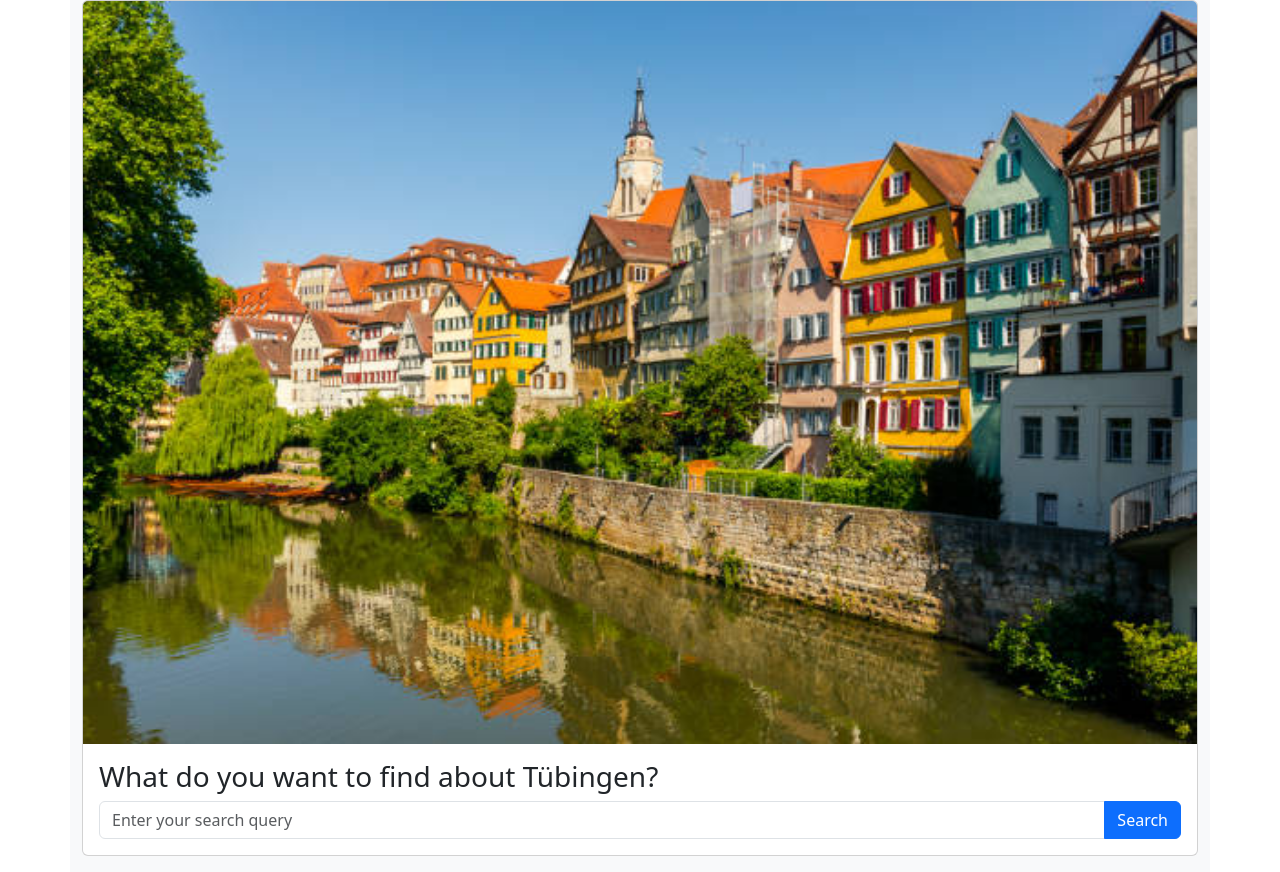
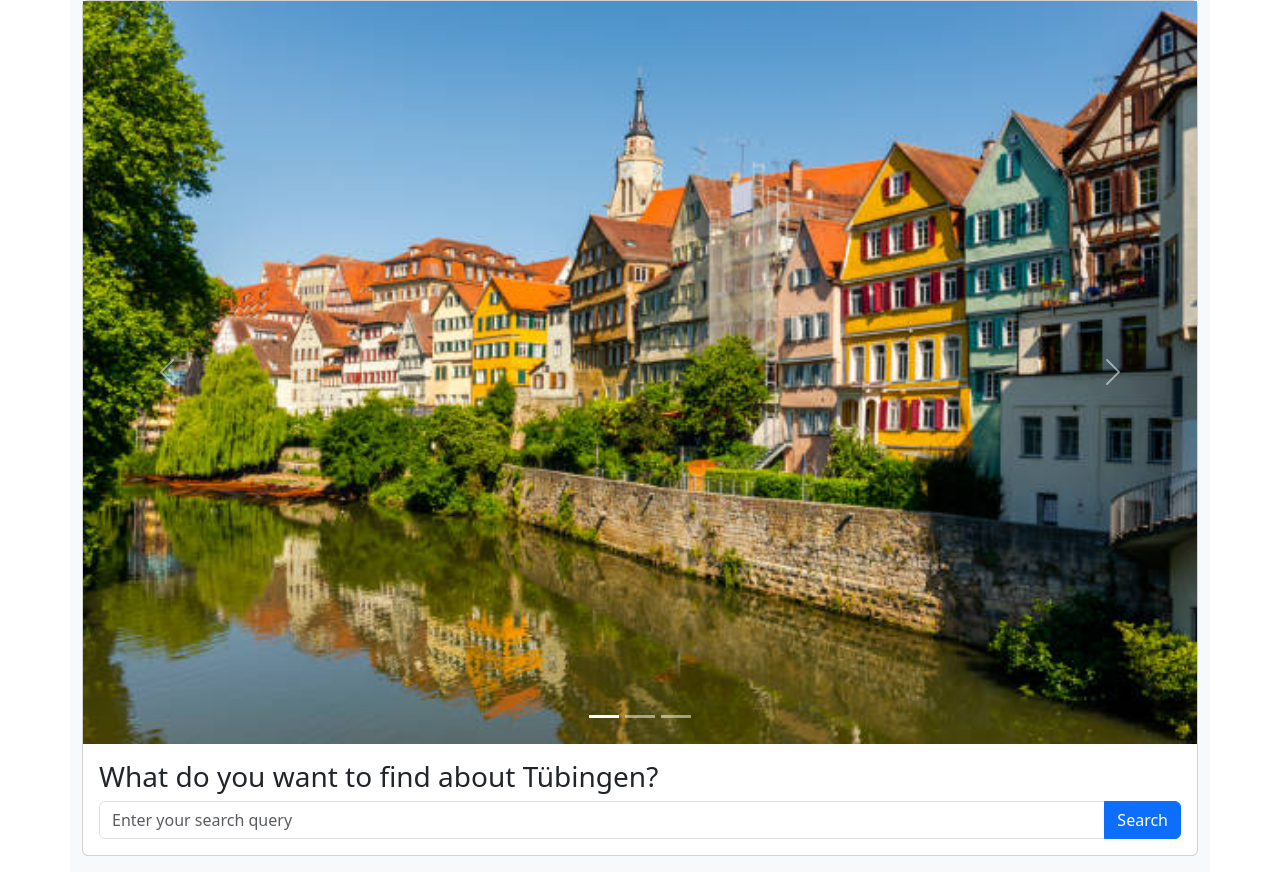
Before and after one commit to danielflat/Project_MSE, a Flask app: page / in a window 1280 px wide. Shown: the part 56-928 px from the top of the page. Run offline with Flask 3, Linux system fonts and the light colour scheme; parts of the project's set-up code (start-up, migrations or seed data) failed here and were passed over; some libraries are stand-ins or nearby versions.

Commit message:
df: Improved frontend

```diff
--- a/templates/index.html
+++ b/templates/index.html
@@ -28,8 +28,38 @@
 <div class="container bg-light pb-3">
     <form class="searchForm">
         <div class="card">
-            <img src="{{ url_for('static', filename='images/tuebingen_image.jpg') }}" class="card-img-top"
-                 alt="A beautiful image of Tübingen">
+
+            <div id="carousel" class="carousel slide" data-bs-ride="carousel">
+                <div class="carousel-indicators">
+                    <button type="button" data-bs-target="#carouselExampleIndicators" data-bs-slide-to="0"
+                            class="active" aria-current="true" aria-label="Slide 1"></button>
+                    <button type="button" data-bs-target="#carouselExampleIndicators" data-bs-slide-to="1"
+                            aria-label="Slide 2"></button>
+                    <button type="button" data-bs-target="#carouselExampleIndicators" data-bs-slide-to="2"
+                            aria-label="Slide 3"></button>
+                </div>
+                <div class="carousel-inner">
+                    <div class="carousel-item active">
+                        <img src="{{ url_for('static', filename='images/tuebingen_image_1.jpg') }}" class="d-block w-100">
+                    </div>
+                    <div class="carousel-item">
+                        <img src="{{ url_for('static', filename='images/tuebingen_image_2.png') }}" class="d-block w-100">
+                    </div>
+                    <div class="carousel-item">
+                        <img src="{{ url_for('static', filename='images/tuebingen_image_3.png') }}" class="d-block w-100">
+                    </div>
+                </div>
+                <button class="carousel-control-prev" type="button" data-bs-target="#carousel"
+                        data-bs-slide="prev">
+                    <span class="carousel-control-prev-icon" aria-hidden="true"></span>
+                    <span class="visually-hidden">Previous</span>
+                </button>
+                <button class="carousel-control-next" type="button" data-bs-target="#carousel"
+                        data-bs-slide="next">
+                    <span class="carousel-control-next-icon" aria-hidden="true"></span>
+                    <span class="visually-hidden">Next</span>
+                </button>
+            </div>
             <div class="card-body">
                 <div class="h3">What do you want to find about Tübingen?</div>
                 <div class="input-group">
```
Also changed, not shown: static/images/tuebingen_image_1.jpg (renamed from static/images/tuebingen_image.jpg), static/images/tuebingen_image_2.png (added), static/images/tuebingen_image_3.png (added), 1 other file.
